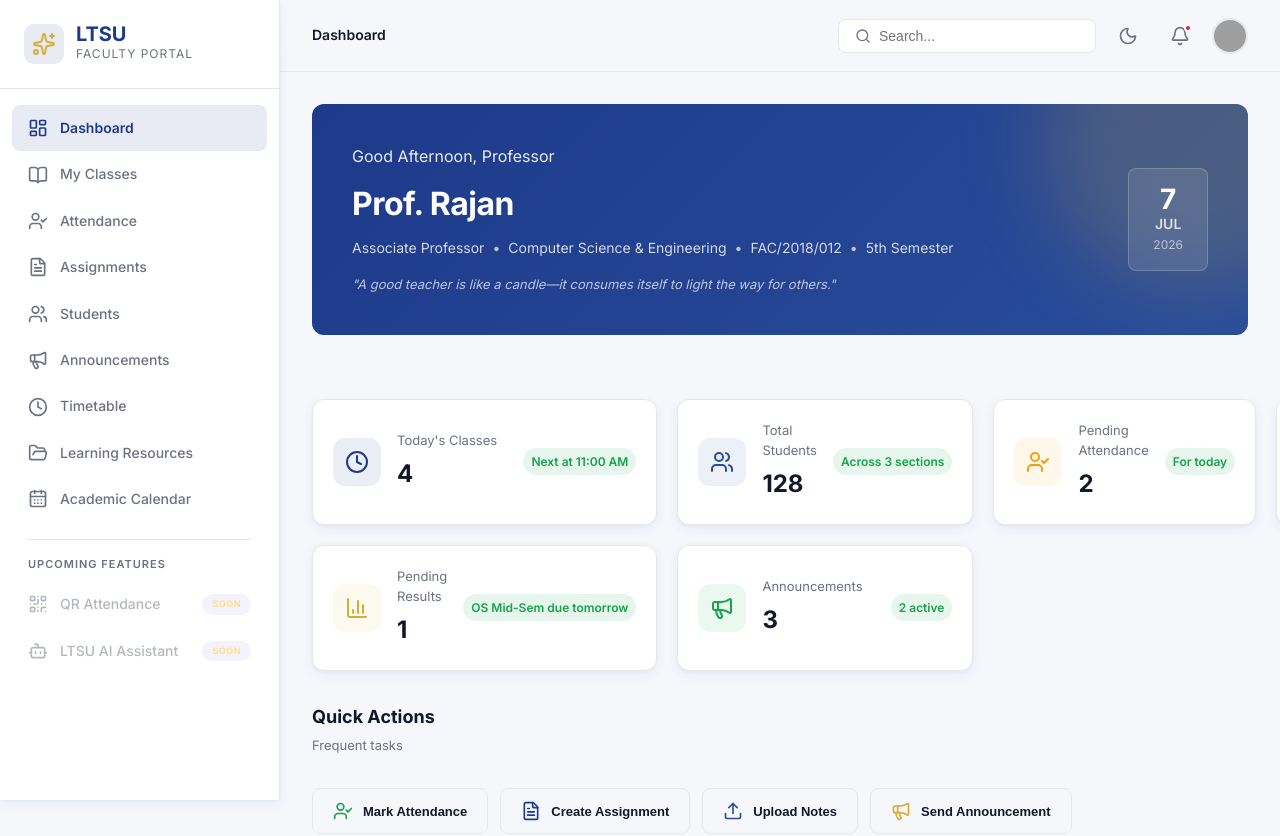
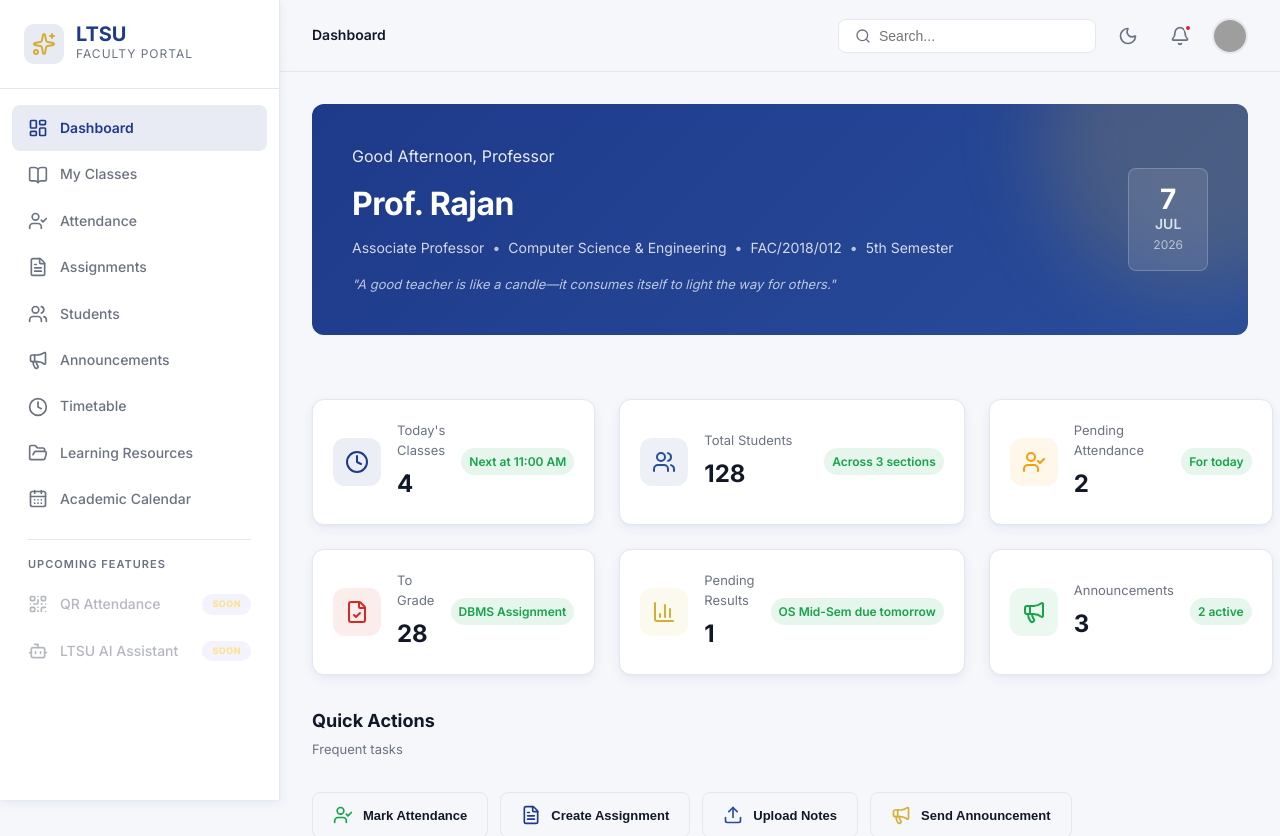
Before and after one commit to armanpreet-singh/smart-student-portal, a React (Vite) app: page /teacher in a window 1280 px wide. Shown: the top 836 px of the page. Built offline with nearby package versions, Linux system fonts and the light colour scheme; grey boxes are pictures that could not be loaded.

Commit message:
Update grid layout in TeacherHome component to improve stat card display.

```diff
--- a/src/features/teacher/pages/TeacherHome.jsx
+++ b/src/features/teacher/pages/TeacherHome.jsx
@@ -52,7 +52,7 @@ const TeacherHome = () => {
     <div className="d-page-container">
       <CustomHero />
 
-      <div className="d-grid-4">
+      <div className="d-grid-3">
         {teacherStatsData.map((stat) => (
           <StatCard key={stat.id} {...stat} />
         ))}
```
